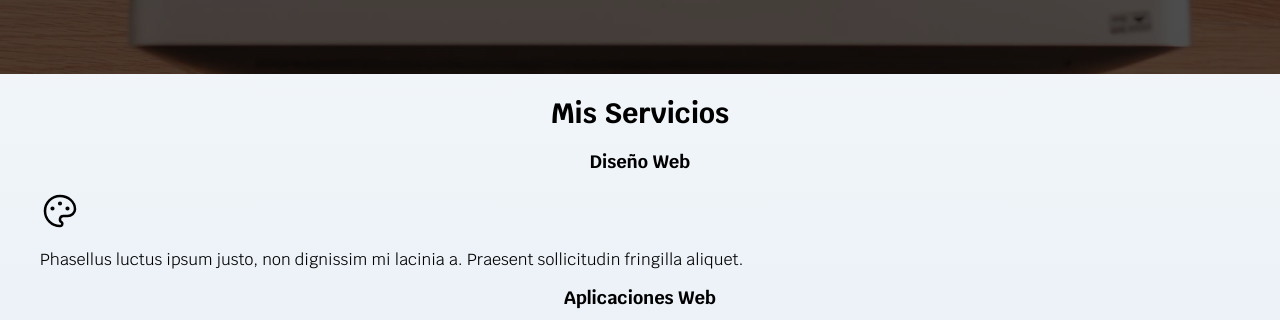
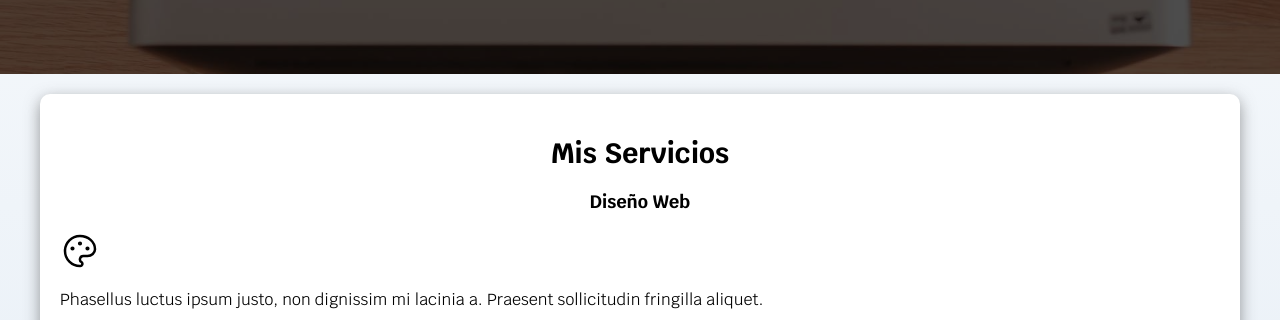
Before and after one commit to falsan85/Sitio-Freelancer, a plain HTML site: page Index.html in a window 1280 px wide. Shown: the part 514-834 px from the top of the page. Drawn offline with Linux system fonts and the light colour scheme.

Commit message:
Sombras con CSS

```diff
--- a/Index.html
+++ b/Index.html
@@ -45,7 +45,7 @@
     </div>
 </section>
 
-<main class="contenedor">
+<main class="contenedor sombra">
 
    <h2>Mis Servicios</h2>
 
--- a/css/styles.css
+++ b/css/styles.css
@@ -15,6 +15,15 @@ html {
 }
  *, *:before, *:after {
     box-sizing: inherit;
+}
+
+.sombra {
+    -webkit-box-shadow: 0px 5px 15px 0px rgba(69,69,69,0.54);
+    -moz-box-shadow: 0px 5px 15px 0px rgba(69,69,69,0.54);
+    box-shadow: 0px 5px 15px 0px rgba(69,69,69,0.54);
+    background-color: var(--blanco);
+    padding: 2rem;
+    border-radius: 1rem;
 }
 
 .contenedor {
@@ -108,7 +117,8 @@ padding: 1rem;
     background-repeat: no-repeat;
     background-size: cover;
     height: 45rem;
-    position: relative
+    position: relative;
+    margin-bottom: 2rem;
 }
 .contenido-hero {
 position: absolute;
```
